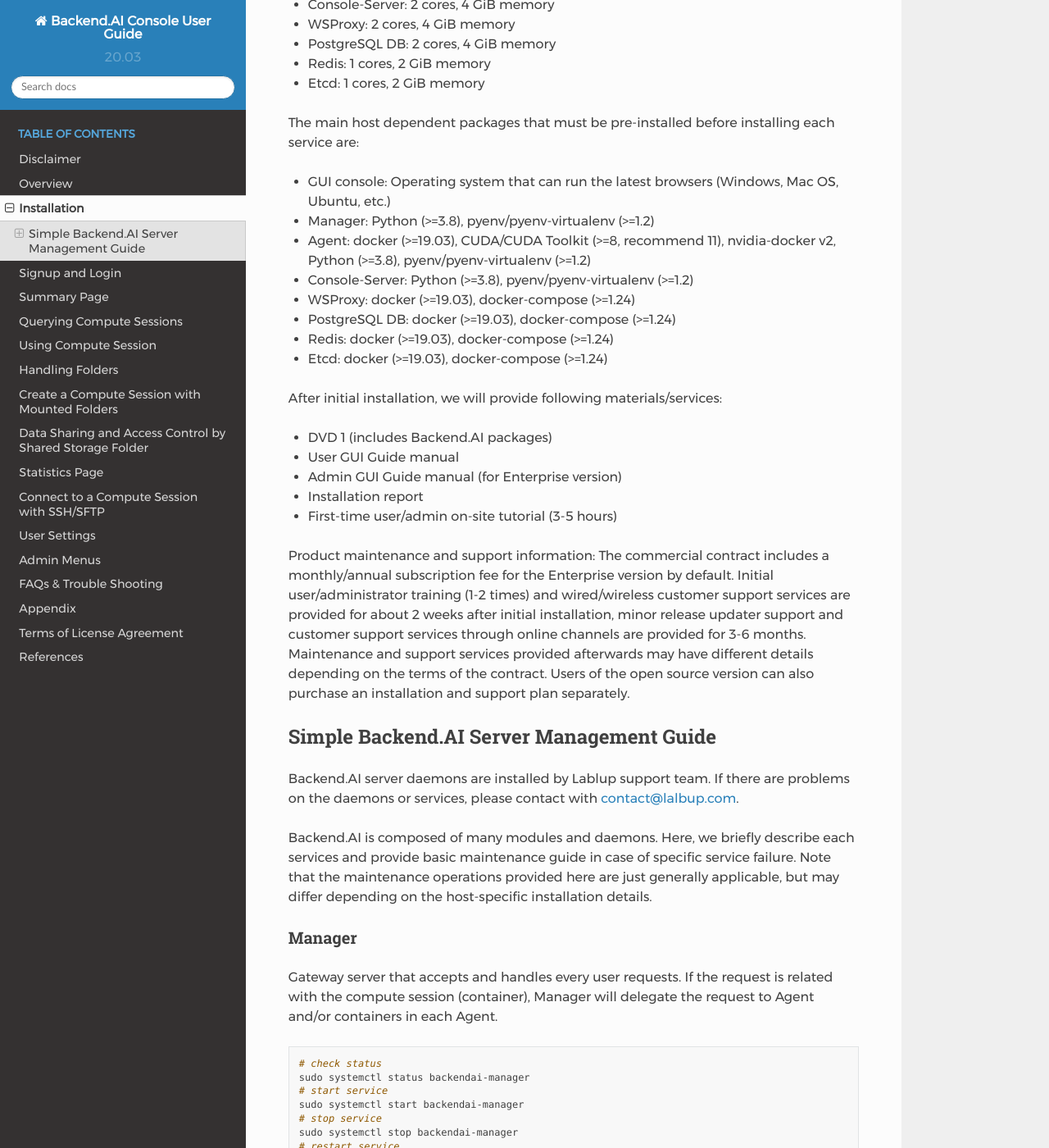
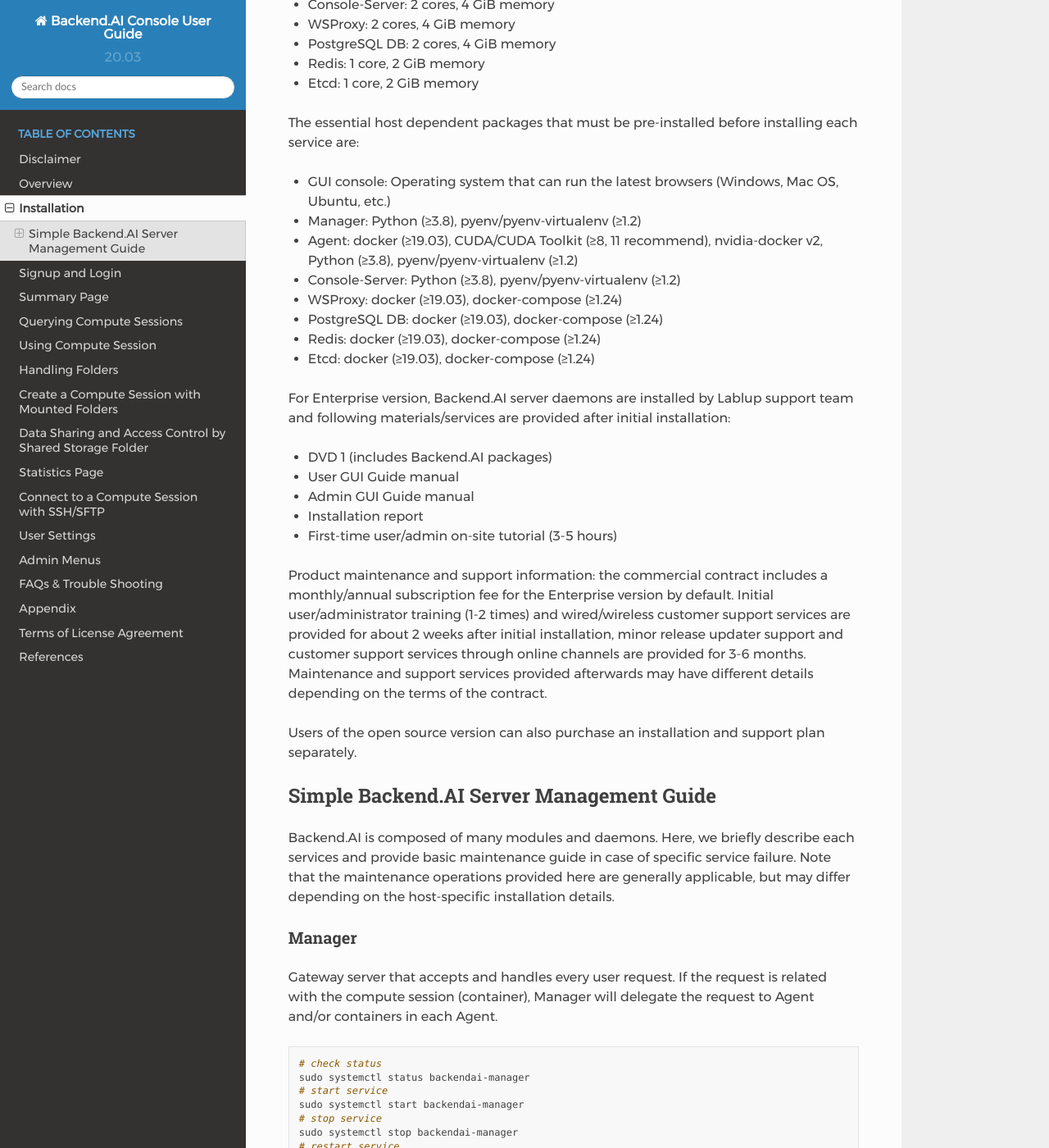
Before and after one commit to lablup/backend.ai-docs-webui, a Sphinx documentation site: the page built from docs/installation/installation.rst, in a window 1280 px wide and 1400 px high, scrolled down 776 px. Shown: the whole window at 82% size. Built offline with Sphinx 7.4.7 and the Read the Docs theme 2.0.0, drawn with Linux system fonts in a browser that asks for light colours; some of the changed text lies outside the part shown.

Commit message:
trimmed info related to Enterpriser ver

```diff
--- a/docs/installation/installation.rst
+++ b/docs/installation/installation.rst
@@ -16,72 +16,70 @@
 platform-dependent desktop applications and just need the latest versions of
 browsers such as Chrome.
 
+* Recommended browser: the latest version of Chrome (at least version > 80)
+* Requirement: any machine that runs Web Browser (2 cores, 4 GiB memory)
+
 .. note::
    We do not support MicroSoft Internet Explorer since it
    is deprecated and does not follow web standard and support up-to-date brower
    features.
 
-* Recommended browser: latest Chrome (at least version 80)
-* Requirement: any machine that runs Web Browser (2 cores, 4 GiB memory)
-
-For Backend.AI daemons/services, following hardware spec should be met. For
+For Backend.AI Server daemons/services, following hardware specification should be met. For
 optimal performance, just double the amount of each resources.
 
 * Manager: 2 cores, 4 GiB memory
-* Agent: 4 cores, 32 GiB memory, NVIDIA GPU for GPU workload, > 512 GiB SSD
+* Agent: 4 cores, 32 GiB memory, NVIDIA GPU (for GPU workload), > 512 GiB SSD
 * Console-Server: 2 cores, 4 GiB memory
 * WSProxy: 2 cores, 4 GiB memory
 * PostgreSQL DB: 2 cores, 4 GiB memory
-* Redis: 1 cores, 2 GiB memory
-* Etcd: 1 cores, 2 GiB memory
+* Redis: 1 core, 2 GiB memory
+* Etcd: 1 core, 2 GiB memory
 
-The main host dependent packages that must be pre-installed before installing
+The essential host dependent packages that must be pre-installed before installing
 each service are:
 
 * GUI console: Operating system that can run the latest browsers (Windows, Mac
   OS, Ubuntu, etc.)
-* Manager: Python (>=3.8), pyenv/pyenv-virtualenv (>=1.2)
-* Agent: docker (>=19.03), CUDA/CUDA Toolkit (>=8, recommend 11),
-  nvidia-docker v2, Python (>=3.8), pyenv/pyenv-virtualenv (>=1.2)
-* Console-Server: Python (>=3.8), pyenv/pyenv-virtualenv (>=1.2)
-* WSProxy: docker (>=19.03), docker-compose (>=1.24)
-* PostgreSQL DB: docker (>=19.03), docker-compose (>=1.24)
-* Redis: docker (>=19.03), docker-compose (>=1.24)
-* Etcd: docker (>=19.03), docker-compose (>=1.24)
+* Manager: Python (≥3.8), pyenv/pyenv-virtualenv (≥1.2)
+* Agent: docker (≥19.03), CUDA/CUDA Toolkit (≥8, 11 recommend),
+  nvidia-docker v2, Python (≥3.8), pyenv/pyenv-virtualenv (≥1.2)
+* Console-Server: Python (≥3.8), pyenv/pyenv-virtualenv (≥1.2)
+* WSProxy: docker (≥19.03), docker-compose (≥1.24)
+* PostgreSQL DB: docker (≥19.03), docker-compose (≥1.24)
+* Redis: docker (≥19.03), docker-compose (≥1.24)
+* Etcd: docker (≥19.03), docker-compose (≥1.24)
 
-After initial installation, we will provide following materials/services:
+For Enterprise version, Backend.AI server daemons are installed by Lablup support team and following materials/services are provided after initial installation:
 
 * DVD 1 (includes Backend.AI packages)
 * User GUI Guide manual
-* Admin GUI Guide manual (for Enterprise version)
+* Admin GUI Guide manual
 * Installation report
 * First-time user/admin on-site tutorial (3-5 hours)
 
-Product maintenance and support information: The commercial contract includes a
+Product maintenance and support information: the commercial contract includes a
 monthly/annual subscription fee for the Enterprise version by default. Initial
 user/administrator training (1-2 times) and wired/wireless customer support
 services are provided for about 2 weeks after initial installation, minor
 release updater support and customer support services through online channels
 are provided for 3-6 months. Maintenance and support services provided
 afterwards may have different details depending on the terms of the contract.
+
 Users of the open source version can also purchase an installation and support
 plan separately.
 
 Simple Backend.AI Server Management Guide
 -----------------------------------------
 
-Backend.AI server daemons are installed by Lablup support team. If there are
-problems on the daemons or services, please contact with contact@lalbup.com.
-
 Backend.AI is composed of many modules and daemons. Here, we briefly describe
 each services and provide basic maintenance guide in case of specific service
-failure. Note that the maintenance operations provided here are just generally
+failure. Note that the maintenance operations provided here are generally
 applicable, but may differ depending on the host-specific installation details.
 
 Manager
 ^^^^^^^
 
-Gateway server that accepts and handles every user requests. If the request is
+Gateway server that accepts and handles every user request. If the request is
 related with the compute session (container), Manager will delegate the request
 to Agent and/or containers in each Agent.
 
```
Also changed, not shown: other parts of docs/installation/installation.rst (+5 -5 lines).
